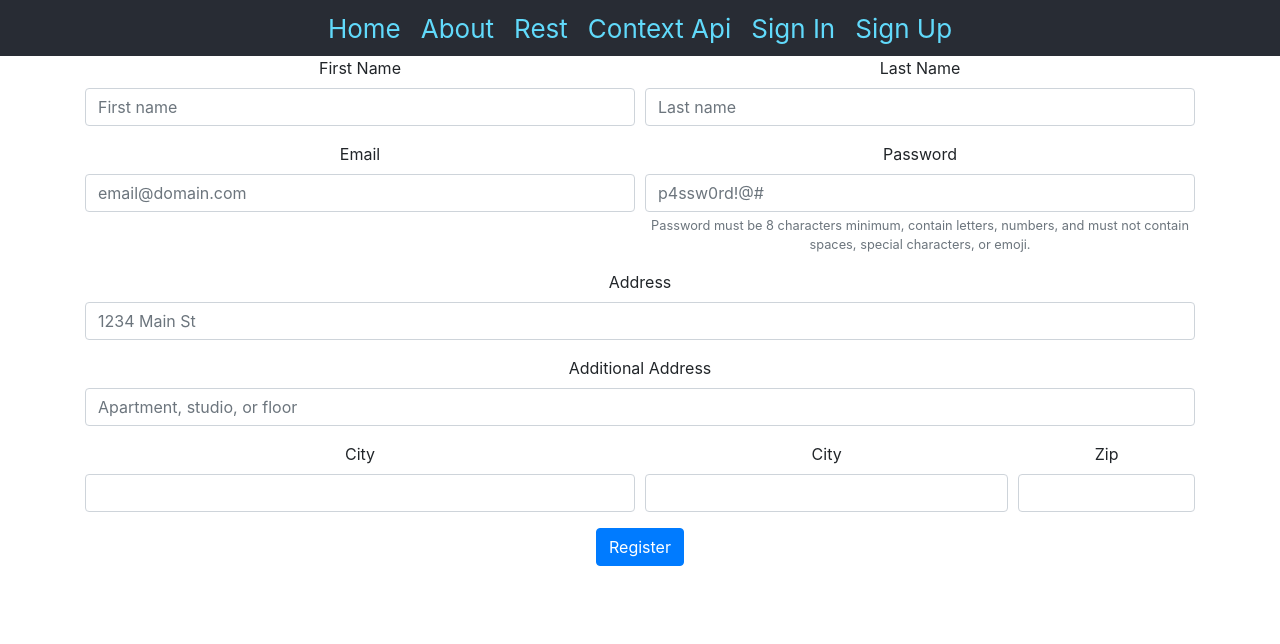
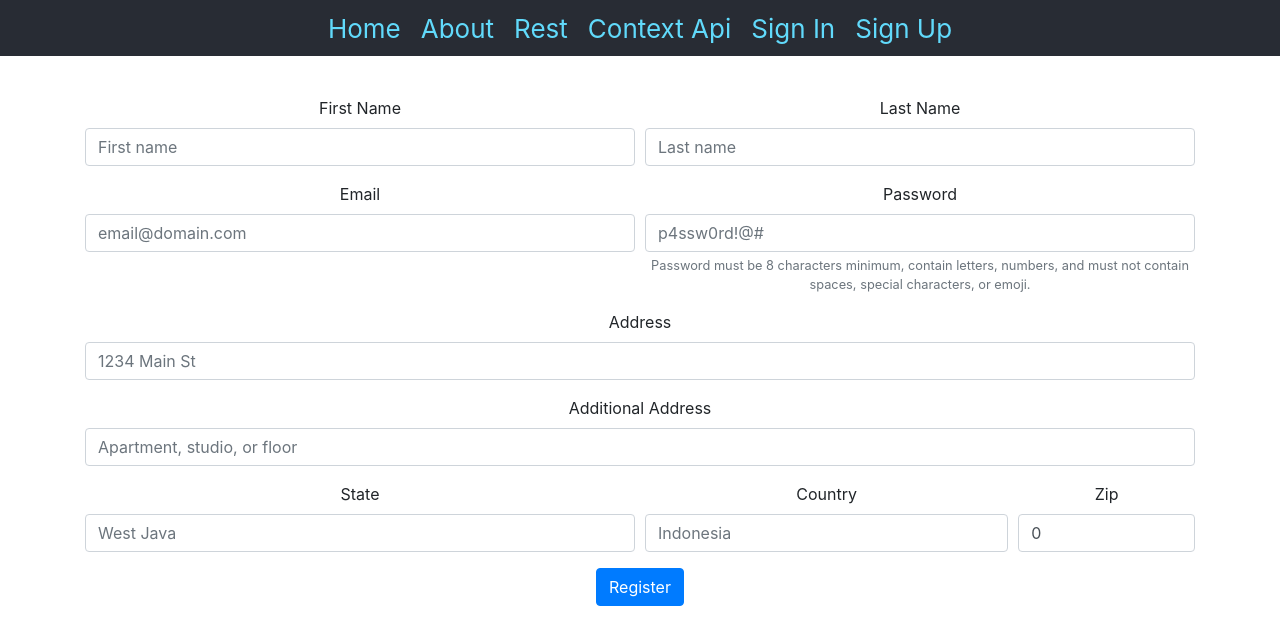
Before and after one commit to SamX23/react-basic, a React (Create React App) app: page /register in a window 1280 px wide. Shown: the top 644 px of the page. Built offline with nearby package versions, Linux system fonts and the light colour scheme.

Commit message:
fix login context

```diff
--- a/src/context/reducer.js
+++ b/src/context/reducer.js
@@ -2,10 +2,27 @@ export const initialState = {
   episodes: [],
   favourites: [],
   visited: [],
+  user: {
+    login: false,
+    firstName: "",
+    lastName: "",
+    email: "",
+    password: "",
+    address: {
+      address: "",
+      additionalAddress: "",
+      state: "",
+      country: "",
+      zip: 0,
+    },
+  },
 };
 
 export function reducer(state, action) {
   switch (action.type) {
+    case "USER_LOGIN":
+      return { ...state, user: action.item };
+
     case "FETCH_DATA":
       return { ...state, episodes: action.item };
 
--- a/src/layout/About.jsx
+++ b/src/layout/About.jsx
@@ -1,4 +1,5 @@
 import React, { useContext, useEffect, useState } from "react";
+import { Link } from "react-router-dom";
 import { Store } from "../context/store";
 import profile from "../profile.json";
 
@@ -14,15 +15,34 @@ export default function About() {
   }, [dispatch]);
 
   const showAbout = () => (!show ? setShow(true) : setShow(false));
+  const user = state.user;
 
   return (
     <div className="about">
       <h1>This is about page</h1>
       <p>You visited this page for {state.visited.length} times!</p>
+      <div className="aboutUser">
+        {user.login ? (
+          <div>
+            <p>First Name : {user.firstName}</p>
+            <p>last Name : {user.lastName}</p>
+            <p>Email : {user.email}</p>
+          </div>
+        ) : (
+          <div className="about__prompt">
+            <p>Please register to see your account</p>
+            {/* <button>
+              <Link to="/login">Login</Link>
+            </button> */}
+            <button>
+              <Link to="/register">Register</Link>
+            </button>
+          </div>
+        )}
+      </div>
       <div className="about__button">
-        <button onClick={showAbout}>Show my details</button>
+        <button onClick={showAbout}>Show Details from JSON</button>
       </div>
-
       {show && (
         <div className="about__profile">
           <h4>My Profile</h4>
--- a/src/layout/Register.jsx
+++ b/src/layout/Register.jsx
@@ -1,9 +1,43 @@
-import React from "react";
+import React, { useContext, useState } from "react";
+import { Store } from "../context/store";
+import { useHistory } from "react-router-dom";
+import styled from "@emotion/styled";
+
+const Container = styled.div`
+  margin-top: 5vh;
+`;
 
 export default function Register() {
+  const { state, dispatch } = useContext(Store);
+  const history = useHistory();
+  const [user, setUser] = useState({
+    login: true,
+    firstName: "",
+    lastName: "",
+    email: "",
+    password: "",
+    address: {
+      address: "",
+      additionalAddress: "",
+      state: "",
+      country: "",
+      zip: 0,
+    },
+  });
+
+  const submitID = (e) => {
+    e.preventDefault();
+    dispatch({
+      type: "USER_LOGIN",
+      item: user,
+    });
+    console.log(user);
+    history.push("/");
+  };
+
   return (
-    <div className="Register container">
-      <form>
+    <Container className="Register container">
+      <form onSubmit={submitID}>
         <div className="form-row">
           <div className="form-group col-md-6">
             <label>First Name</label>
@@ -11,6 +45,8 @@ export default function Register() {
               type="text"
               className="form-control"
               placeholder="First name"
+              value={user.firstName}
+              onChange={(e) => setUser({ ...user, firstName: e.target.value })}
             />
           </div>
           <div className="form-group col-md-6">
@@ -19,6 +55,8 @@ export default function Register() {
               type="text"
               className="form-control"
               placeholder="Last name"
+              value={user.lastName}
+              onChange={(e) => setUser({ ...user, lastName: e.target.value })}
             />
           </div>
         </div>
@@ -30,6 +68,8 @@ export default function Register() {
               className="form-control"
               id="inputEmail"
               placeholder="email@domain.com"
+              value={user.email}
+              onChange={(e) => setUser({ ...user, email: e.target.value })}
             />
           </div>
           <div className="form-group col-md-6">
@@ -39,6 +79,8 @@ export default function Register() {
               className="form-control"
               id="inputPasword"
               placeholder="p4ssw0rd!@#"
+              value={user.password}
+              onChange={(e) => setUser({ ...user, password: e.target.value })}
             />
             <small id="passwordHelpBlock" className="form-text text-muted">
               Password must be 8 characters minimum, contain letters, numbers,
@@ -53,6 +95,13 @@ export default function Register() {
             className="form-control"
             id="inputAddress"
             placeholder="1234 Main St"
+            value={user.address.address}
+            onChange={(e) =>
+              setUser({
+                ...user,
+                address: { ...user.address, address: e.target.value },
+              })
+            }
           />
         </div>
         <div className="form-group">
@@ -62,20 +111,63 @@ export default function Register() {
             className="form-control"
             id="inputAddressAddition"
             placeholder="Apartment, studio, or floor"
+            value={user.address.additionalAddress}
+            onChange={(e) =>
+              setUser({
+                ...user,
+                address: { ...user.address, additionalAddress: e.target.value },
+              })
+            }
           />
         </div>
         <div className="form-row">
           <div className="form-group col-md-6">
-            <label>City</label>
-            <input type="text" className="form-control" id="inputCity" />
+            <label>State</label>
+            <input
+              type="text"
+              className="form-control"
+              id="inputState"
+              placeholder="West Java"
+              value={user.address.state}
+              onChange={(e) =>
+                setUser({
+                  ...user,
+                  address: { ...user.address, state: e.target.value },
+                })
+              }
+            />
           </div>
           <div className="form-group col-md-4">
-            <label>City</label>
-            <input type="text" className="form-control" id="inputCity" />
+            <label>Country</label>
+            <input
+              type="text"
+              className="form-control"
+              id="inputCountry"
+              placeholder="Indonesia"
+              value={user.address.country}
+              onChange={(e) =>
+                setUser({
+                  ...user,
+                  address: { ...user.address, country: e.target.value },
+                })
+              }
+            />
           </div>
           <div className="form-group col-md-2">
             <label>Zip</label>
-            <input type="text" className="form-control" id="inputZip" />
+            <input
+              type="number"
+              className="form-control"
+              id="inputZip"
+              placeholder="12345"
+              value={user.address.zip}
+              onChange={(e) =>
+                setUser({
+                  ...user,
+                  address: { ...user.address, zip: e.target.value },
+                })
+              }
+            />
           </div>
         </div>
 
@@ -83,6 +175,6 @@ export default function Register() {
           Register
         </button>
       </form>
-    </div>
+    </Container>
   );
 }
```
Also changed, not shown: src/context/store.js (line endings or trailing spaces).
